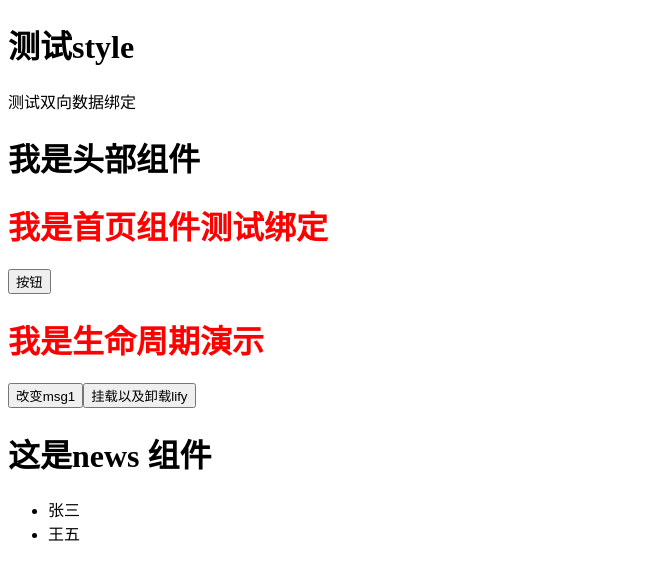
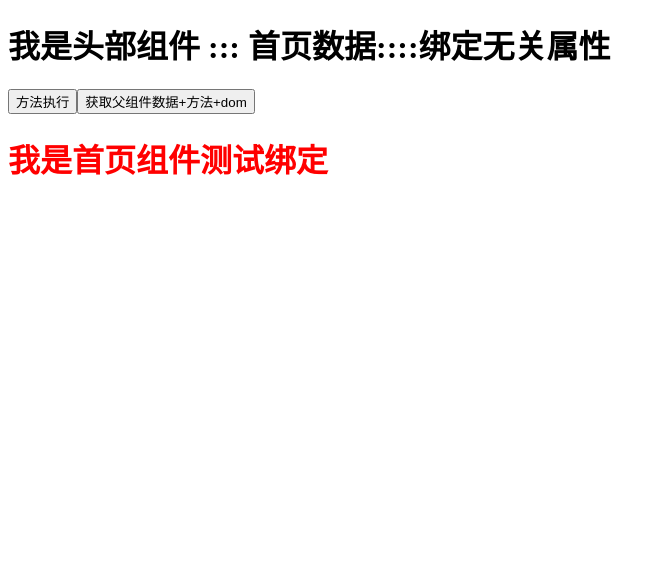
Before and after one commit to painAdmin/vue_test1, a Vue app: page / in a window 1280 px wide. Shown: the top 580 px of the page, without its empty margins (0-666 px from the left). Built offline with nearby package versions, Linux system fonts and the light colour scheme.

Commit message:
父组件 向子组件传值

```diff
--- a/src/App.vue
+++ b/src/App.vue
@@ -1,33 +1,25 @@
 <template>
   <div id="app">
-    <h1>测试style</h1>
-    {{msg}}
+
     <!--第三步 在模板中使用-->
     <v-home></v-home>
-    <v-news></v-news>
   </div>
 </template>
 
 <script>
   /*第一步 引入组件*/
   import Home from './components/Home.vue';
-  import News from './components/News.vue';
 
 export default {
   name: 'App',
   data(){
       return{
-         msg:"测试双向数据绑定"
     }
   },
   /*第二部 注册组件*/
   components:{
-    'v-home':Home,
-    'v-news':News
-  },
-//  mounted(){//页面刷新 时候触发
-//      alert('生命周期');
-//  }
+    'v-home':Home
+  }
 
 }
 </script>
--- a/src/components/Header.vue
+++ b/src/components/Header.vue
@@ -1,17 +1,24 @@
 <template>
   <div id="header">
-     <h1 v-html="msg"></h1>
+        <h1>{{msg}}  ::: {{title}}::::{{test}}</h1>
+    <button @click="run('子组件方法入参')">方法执行</button>
+    <button @click="getParent()">获取父组件数据+方法+dom</button>
   </div>
 </template>
 <script>
   export default{
       data(){
           return{
-            msg:'我是头部组件'
+            msg:"我是头部组件"
           }
-      }
+      },methods:{
+          getParent(){
+//              alert(this.title);
+              console.log("执行结束:"+this.home.title);
+          }
+
+    },props:['title','test','run','home']
   }
-
 </script>
 <style scoped>
 
--- a/src/components/Home.vue
+++ b/src/components/Home.vue
@@ -1,61 +1,28 @@
 <template>
   <!--所有内容被根节点包围-->
   <div id="home">
-    <v-header></v-header>
-          <h1 v-text="msg"></h1>
-          <button @click="out()">按钮</button>
-
-    <h1 v-text="msg1"></h1>
-    <button @click="change()">改变msg1</button>
-
-    <v-lify v-if="flag"></v-lify>
-
-    <button @click="flag=!flag">挂载以及卸载lify</button>
+    <v-header :title="title" :test="test" :run="run" :home="this"></v-header>
+    <h1>{{msg}}</h1>
   </div>
 
 </template>
 
 <script>
-  import Header from './Header.vue';
-  import Lify from './Lify.vue';
+  import Header from './Header.vue'
   export default{
       data(){
           return{
             msg:"我是首页组件测试绑定",
-            msg1:'我是生命周期演示',
-            flag:''
+            title:'首页数据',
+            test:'绑定无关属性'
         }
       },methods:{
-          out(){
-              alert(this.msg);
-          },
-          change(){
-              this.msg1='改变后'
-          },
-          delModule(){
-              this.flag=false
+          run(val){
+            alert('首页组件run方法,传入子组件中的参数'+val);
           }
 
     },components:{
-          'v-header':Header,
-          'v-lify':Lify
-    },beforeCreate(){
-          console.log('实例创建之前')
-    },created(){
-        console.log('实例创建之后')
-    },beforeMount(){
-        console.log('DOM渲染之前')
-    },mounted(){
-        console.log('DOM渲染之后')
-    },beforeUpdate(){
-        console.log('数据更新之前')
-    },updated(){
-       console.log('数据更新之后')
-    },
-    beforDestory(){
-        console.log('Vue销毁之前')
-    },destoryed(){
-        console.log('Vue销毁之后')
+          'v-header':Header
     }
   }
 
--- a/src/components/Lify.vue
+++ /dev/null
@@ -1,20 +0,0 @@
-<template>
-  <div id="lify">
-      <!--生命周期函数演示-->
-    <h3>我是生命周期函数</h3>
-  </div>
-</template>
-<script>
-  export default{
-      data(){
-          return{
-
-          }
-      },methods:{
-
-    }
-  }
-</script>
-<style scoped>
-
-</style>
--- a/src/components/News.vue
+++ /dev/null
@@ -1,21 +0,0 @@
-<template>
-  <div id="News">
-    <h1>这是news 组件</h1>
-      <ul>
-        <li v-for="(item,key) in list" v-if="key!=1">{{item}}</li>
-      </ul>
-  </div>
-
-</template>
-<script>
-  export default{
-      data(){
-          return{
-           list:['张三','李四','王五']
-          }
-      }
-  }
-</script>
-<style scoped>
-
-</style>
```
